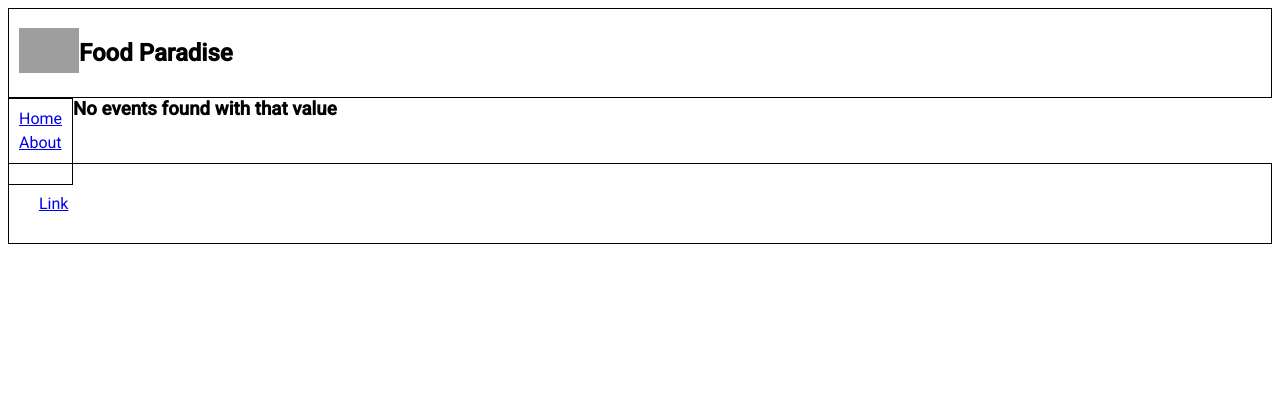
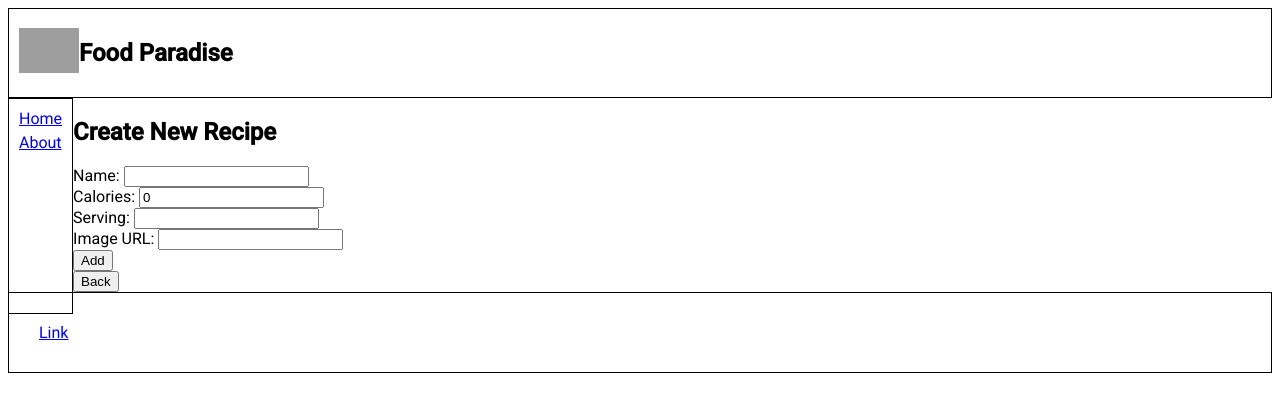
Before and after one commit to bareshekhala/Recipe-Book-app, a React (Vite) app: page /create in a window 1280 px wide. Shown: the top 412 px of the page. Built offline with nearby package versions, Linux system fonts and the light colour scheme; grey boxes are pictures that could not be loaded.

Commit message:
day4Done

```diff
--- a/src/App.jsx
+++ b/src/App.jsx
@@ -13,6 +13,9 @@ import List from "./Pages/DashboardPage";
 import About from "./Pages/AboutPage";
 import DetailsPage from "./Pages/DetailsPage";
 import NotFoundPage from "./Pages/NotFoundPage";
+
+import CreateItem from "./Pages/CreateItem";
+import EditItem from "./Pages/EditItem";
 
 //Router
 import { Routes, Route } from "react-router-dom";
@@ -44,6 +47,17 @@ function App() {
               path="/:foodId"
               element={<DetailsPage foodList={foodList} />}
             />
+            <Route
+              path="/create"
+              element={<CreateItem setFoodList={setFoodList} />}
+            />
+            <Route
+              path="/edit/:foodId"
+              element={
+                <EditItem foodList={foodList} setFoodList={setFoodList} />
+              }
+            />
+
             <Route path="*" element={<NotFoundPage />} />
           </Routes>
         </div>
--- /dev/null
+++ b/src/Pages/CreateItem.jsx
@@ -0,0 +1,109 @@
+import React from "react";
+import { useState } from "react";
+import { useNavigate } from "react-router-dom";
+
+function CreateItem(props) {
+  const navigate = useNavigate();
+  const [nameValue, setNameValue] = useState("");
+  const [caloriesValue, setCaloriesValue] = useState(0);
+  const [servingValue, setServingValue] = useState(null);
+  const [imageValue, setImageValue] = useState("");
+
+  const [errorMessage, setErrorMessage] = useState(null);
+
+  //functions
+
+  const handleNameChange = (event) => {
+    setNameValue(event.target.value);
+  };
+
+  const handleCaloriesChange = (event) => {
+    setCaloriesValue(event.target.value);
+  };
+  const handleServingChange = (event) => {
+    setServingValue(event.target.value);
+  };
+
+  const handleImageChange = (event) => {
+    setImageValue(event.target.value);
+  };
+
+  function handleCreate(e) {
+    e.preventDefault();
+
+    if (!nameValue || !caloriesValue || !servingValue || !imageValue) {
+      setErrorMessage("You should fill out everything");
+      return;
+    }
+    // new Obj
+    const newFood = {
+      id: crypto.randomUUID(),
+      name: nameValue,
+      calories: caloriesValue,
+      serving: servingValue,
+      image: imageValue,
+    };
+
+    props.setFoodList((state) => {
+      return [...state, newFood];
+    });
+
+    navigate("/");
+  }
+  return (
+    <div>
+      <>
+        <h2>Create New Recipe</h2>
+        <form onSubmit={handleCreate}>
+          <div>
+            <label htmlFor="name">Name: </label>
+            <input
+              type="text"
+              name="name"
+              onChange={handleNameChange}
+              value={nameValue}
+            />
+          </div>
+
+          <div>
+            <label htmlFor="calories">Calories: </label>
+            <input
+              type="number"
+              name="calories"
+              onChange={handleCaloriesChange}
+              value={caloriesValue}
+            />
+          </div>
+
+          <div>
+            <label htmlFor="serving">Serving: </label>
+            <input
+              type="number"
+              name="serving"
+              onChange={handleServingChange}
+              value={servingValue}
+            />
+          </div>
+          <div>
+            <label htmlFor="image">Image URL: </label>
+            <input
+              type="url"
+              name="image"
+              onChange={handleImageChange}
+              value={imageValue}
+            />
+          </div>
+
+          <button type="submit">Add</button>
+
+          {errorMessage && <p>{errorMessage}</p>}
+        </form>
+        <button type="button" onClick={() => navigate("/")}>
+          Back
+        </button>
+      </>
+    </div>
+  );
+}
+
+export default CreateItem;
--- a/src/Pages/DashboardPage.jsx
+++ b/src/Pages/DashboardPage.jsx
@@ -1,11 +1,11 @@
 import ListItem from "../components/ListItem";
-
-function List({foodList, handleDelete}) {
-
+import { Link } from "react-router-dom";
+function List({ foodList, handleDelete }) {
   return (
     <div>
       {foodList.map((food) => {
         return (
+          <>
             <ListItem
               key={food.id}
               id={food.id}
@@ -13,10 +13,12 @@ function List({foodList, handleDelete}) {
               calories={food.calories}
               servings={food.servings}
               image={food.image}
-            handleDelete= {handleDelete}
+              handleDelete={handleDelete}
             />
+          </>
         );
       })}
+      <Link to="/create">Create</Link>
     </div>
   );
 }
--- /dev/null
+++ b/src/Pages/EditItem.jsx
@@ -0,0 +1,106 @@
+import React from "react";
+import { useParams } from "react-router-dom";
+import { useNavigate } from "react-router-dom";
+import { useState } from "react";
+function EditItem({ foodList, setFoodList }) {
+  const navigate = useNavigate();
+
+  const { foodId } = useParams();
+  const foundFood = foodList.find((food) => {
+    return food.id == foodId;
+  });
+  const [nameValue, setNameValue] = useState(foundFood.name);
+  const [caloriesValue, setCaloriesValue] = useState(foundFood.calories);
+  const [servingValue, setServingValue] = useState(foundFood.servings);
+  const [imageValue, setImageValue] = useState(foundFood.image);
+
+  //functions
+
+  const handleNameChange = (event) => {
+    setNameValue(event.target.value);
+  };
+
+  const handleCaloriesChange = (event) => {
+    setCaloriesValue(event.target.value);
+  };
+  const handleServingChange = (event) => {
+    setServingValue(event.target.value);
+  };
+
+  const handleImageChange = (event) => {
+    setImageValue(event.target.value);
+  };
+
+  function handleEditForm(e) {
+    e.preventDefault();
+
+    const updatedFood = {
+      id: foodId,
+      name: nameValue,
+      calories: caloriesValue,
+      servings: servingValue,
+      image: imageValue,
+    };
+
+    setFoodList((state) => {
+      return state.map((food) => {
+        return food.id === foodId ? updatedFood : food;
+      });
+    });
+    navigate("/");
+  }
+  return (
+    <div>
+      <>
+        <h2>Edit Recipe</h2>
+        <form onSubmit={handleEditForm}>
+          <div>
+            <label htmlFor="name">Name: </label>
+            <input
+              type="text"
+              name="name"
+              onChange={handleNameChange}
+              value={nameValue}
+            />
+          </div>
+
+          <div>
+            <label htmlFor="calories">Calories: </label>
+            <input
+              type="number"
+              name="calories"
+              onChange={handleCaloriesChange}
+              value={caloriesValue}
+            />
+          </div>
+
+          <div>
+            <label htmlFor="serving">Serving: </label>
+            <input
+              type="number"
+              name="serving"
+              onChange={handleServingChange}
+              value={servingValue}
+            />
+          </div>
+          <div>
+            <label htmlFor="image">Image URL: </label>
+            <input
+              type="url"
+              name="image"
+              onChange={handleImageChange}
+              value={imageValue}
+            />
+          </div>
+
+          <button type="submit">Save</button>
+        </form>
+        <button type="button" onClick={() => navigate("/")}>
+          Back
+        </button>
+      </>
+    </div>
+  );
+}
+
+export default EditItem;
--- a/src/components/ListItem.jsx
+++ b/src/components/ListItem.jsx
@@ -6,7 +6,7 @@ function ListItem({ id, name, calories, image, servings, handleDelete }) {
   return (
     <div id="card">
       <div id="img-wrapper">
-        <img id="img-card" src={image} alt="foodImage"/>
+        <img id="img-card" src={image} alt="foodImage" />
       </div>
 
       <div id="card-info">
@@ -16,7 +16,10 @@ function ListItem({ id, name, calories, image, servings, handleDelete }) {
         {calories > 400 ? <p> High in calories</p> : null}
 
         <button onClick={() => handleDelete(id)}>Delete</button>
-        <Link to={ `/${id}`}>Link</Link>
+        <Link to={`/${id}`}>Link</Link>
+        <button>
+          <Link to={`/edit/${id}`}>Edit</Link>
+        </button>
       </div>
     </div>
   );
```
Lines whose indentation alone changed are shown as unchanged.
